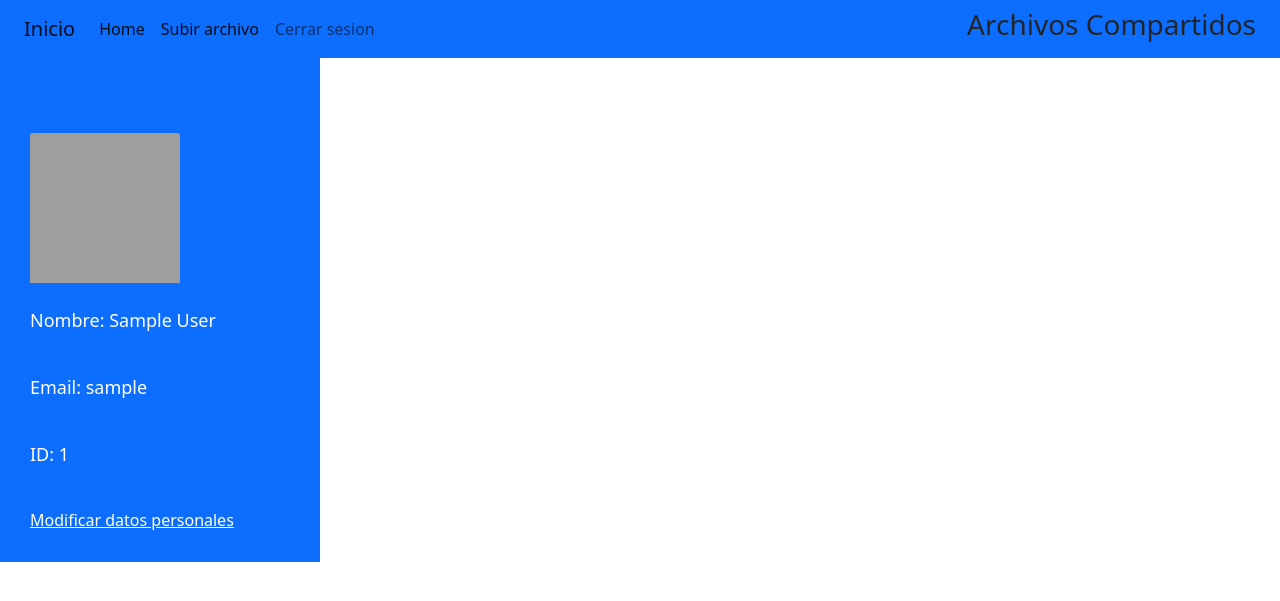
After one commit to pabdominguez98/Drive-PHP, a PHP site: page /principal-compartidos.php in a window 1280 px wide. The commit adds this page. Shown: the top 601 px of the page. Run offline with PHP 8.4, Linux system fonts and the light colour scheme; the visitor is signed in with stand-in values (Sample User, id 1); grey boxes are pictures that could not be loaded.

Commit message:
Home de compartidos

```diff
--- /dev/null
+++ b/principal-compartidos.php
@@ -0,0 +1,180 @@
+<?php
+
+session_start();
+
+if (empty($_SESSION['ID'])) {
+    header("Location: /index.php");
+} else {
+    $id = $_SESSION['ID'];
+    $nombre = "";
+    $apellido = "";
+    $foto_perfil = md5($id);
+    $email = "";
+    $direccion_foto_perfil = "directorio/imagenes-perfiles/123456.jpg";
+    $link = mysqli_connect("127.0.0.1", "root", "", "tpdrive");
+
+    $sql_query_1 = "SELECT `Nombre`, `Apellido`, `username`, `Imagen` FROM `usuarios` WHERE ID='" . $id . "' ";
+
+    $resultado = mysqli_query($link, $sql_query_1);
+
+    if (mysqli_num_rows($resultado) > 0) {
+        $result = mysqli_fetch_array($resultado);
+        $nombre = $result['Nombre'];
+        $apellido = $result['Apellido'];
+        $email = $result['username'];
+        $foto_perfil = $result['Imagen'];
+
+        if (strcmp($foto_perfil, "123456.jpg") === 0) {
+            $direccion_foto_perfil = "directorio/imagenes-perfiles/123456.jpg";
+        } else {
+            $direccion_foto_perfil = "directorio/imagenes-perfiles/" . $id . "/" . $foto_perfil;
+        }
+    }
+}
+
+?>
+
+<!doctype html>
+<html lang="en">
+
+<head>
+
+    <meta charset="utf-8">
+    <meta name="viewport" content="width=device-width, initial-scale=1">
+
+    <link href="https://cdn.jsdelivr.net/npm/bootstrap@5.0.0-beta1/dist/css/bootstrap.min.css" rel="stylesheet" integrity="sha384-giJF6kkoqNQ00vy+HMDP7azOuL0xtbfIcaT9wjKHr8RbDVddVHyTfAAsrekwKmP1" crossorigin="anonymous">
+
+    <title>Drive-Inicio</title>
+
+    <style type="text/css">
+        .navbar {
+            position: fixed;
+            width: 100%;
+            z-index: 1;
+        }
+
+        .contenido {
+            position: relative;
+            top: 55px;
+        }
+
+        .columna-info {
+            position: fixed;
+            width: 25%;
+            height: auto;
+            color: white;
+            padding: 30px;
+            background-color: #0D6EFD;
+        }
+
+        .card-img-top {
+            width: 150px;
+            height: 150px;
+        }
+
+        .card {
+            position: relative;
+            margin: 30px;
+        }
+
+        .informacion {
+            font-size: 18px;
+        }
+
+        .modificar_datos {
+            color: white;
+        }
+
+        .alerta-eliminado {
+            position: relative;
+            top: 30px;
+        }
+    </style>
+</head>
+
+<body>
+    <section>
+        <div class="row">
+
+            <div class="col-12">
+                <nav class="navbar navbar-expand-lg navbar-light bg-primary">
+                    <div class="container-fluid">
+                        <a class="navbar-brand" href="/principal.php">Inicio</a>
+                        <button class="navbar-toggler" type="button" data-bs-toggle="collapse" data-bs-target="#navbarSupportedContent" aria-controls="navbarSupportedContent" aria-expanded="false" aria-label="Toggle navigation">
+                            <span class="navbar-toggler-icon"></span>
+                        </button>
+                        <div class="collapse navbar-collapse" id="navbarSupportedContent">
+                            <ul class="navbar-nav me-auto mb-2 mb-lg-0">
+                                <li class="nav-item">
+                                    <a class="nav-link active" aria-current="page" href="#">Home</a>
+                                </li>
+                                <li class="nav-item">
+                                    <a class="nav-link active" aria-current="page" href="/cargar_archivo.php">Subir archivo</a>
+                                </li>
+                                <li class="nav-item">
+                                    <a class="nav-link" href="funciones/logout.php">Cerrar sesion</a>
+                                </li>
+                            </ul>
+                            <form class="d-flex">
+                                <h3>Archivos Compartidos</h3>
+                            </form>
+                        </div>
+                    </div>
+                </nav>
+            </div>
+        </div>
+    </section>
+    <section class="contenido">
+
+        <div class="row">
+            <div class="col-4">
+                <div class="columna-info">
+                    <br><br>
+                    <img src=<?php echo $direccion_foto_perfil ?> class="card-img-top" alt="...">
+                    <br><br>
+                    <p class="informacion">Nombre: <?php echo $nombre . " " . $apellido ?></p>
+                    <br>
+                    <p class="informacion">Email: <?php echo $email ?></p>
+                    <br>
+                    <p class="informacion">ID: <?php echo $id ?></p>
+                    <br>
+                    <a class="modificar_datos" href="/editar-datos.php">Modificar datos personales</a>
+                </div>
+            </div>
+            <div class="col-3">
+
+                <?php
+                if (isset($_GET['error_carga'])) {
+                    if ($_GET['error_carga'] == "0") {
+
+                ?>
+                        <div class="alert alert-success alerta-eliminado" role="alert">
+                            Archivo eliminado correctamente
+                        </div>
+
+                <?php
+                    }
+                }
+                ?>
+
+
+
+
+
+            </div>
+
+        </div>
+
+
+
+
+
+    </section>
+
+
+    <script src="https://cdn.jsdelivr.net/npm/bootstrap@5.0.0-beta1/dist/js/bootstrap.bundle.min.js" integrity="sha384-ygbV9kiqUc6oa4msXn9868pTtWMgiQaeYH7/t7LECLbyPA2x65Kgf80OJFdroafW" crossorigin="anonymous"></script>
+
+
+</body>
+
+</html>
--- a/principal.php
+++ b/principal.php
@@ -116,8 +116,7 @@ if (empty($_SESSION['ID'])) {
                                 </li>
                             </ul>
                             <form class="d-flex">
-                                <input class="form-control me-2" type="search" placeholder="Buscar" aria-label="Search">
-                                <button class="btn btn-outline-success" type="submit">Buscar</button>
+                                <h3>Archivos locales</h3>
                             </form>
                         </div>
                     </div>
```
